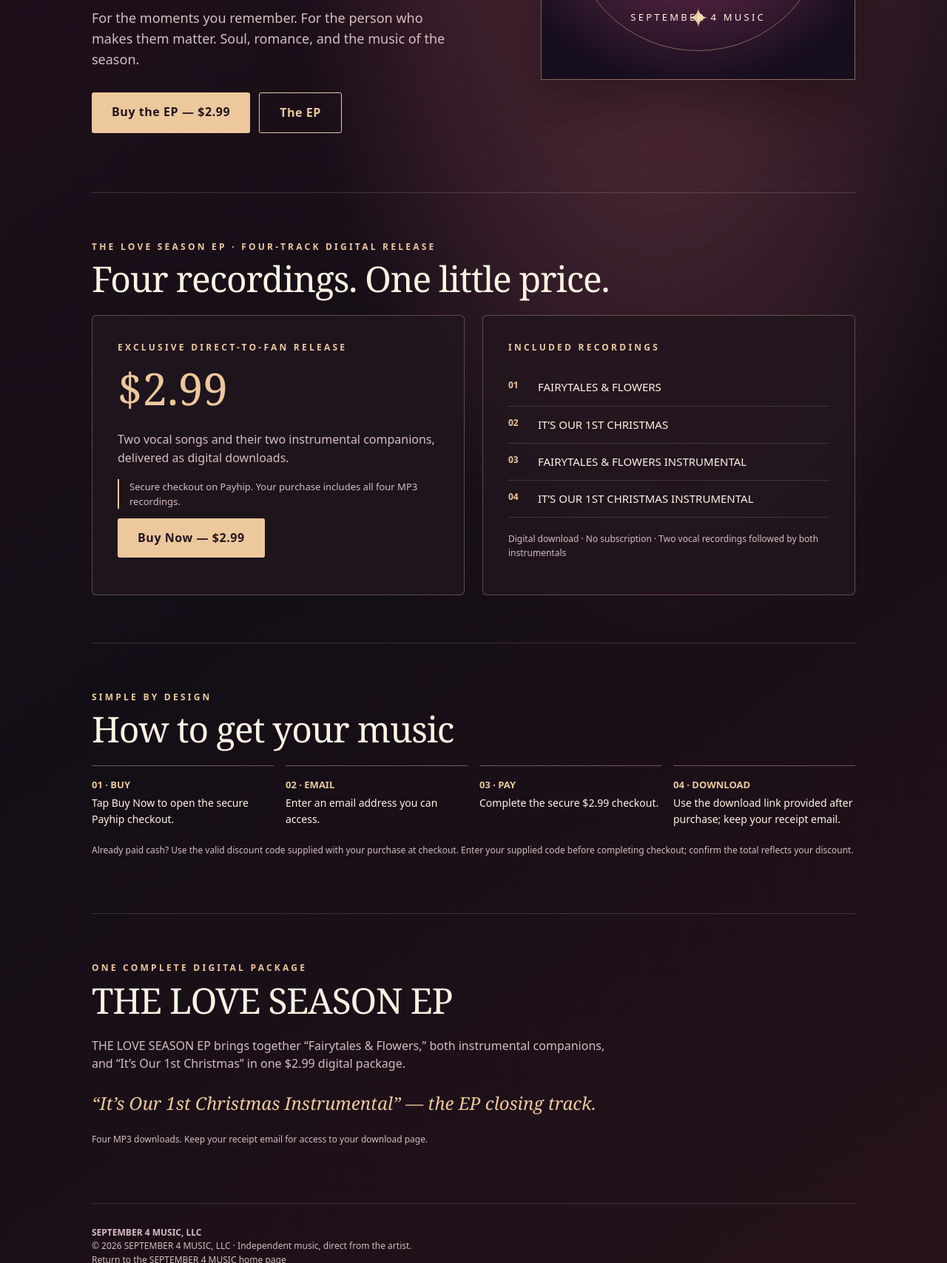
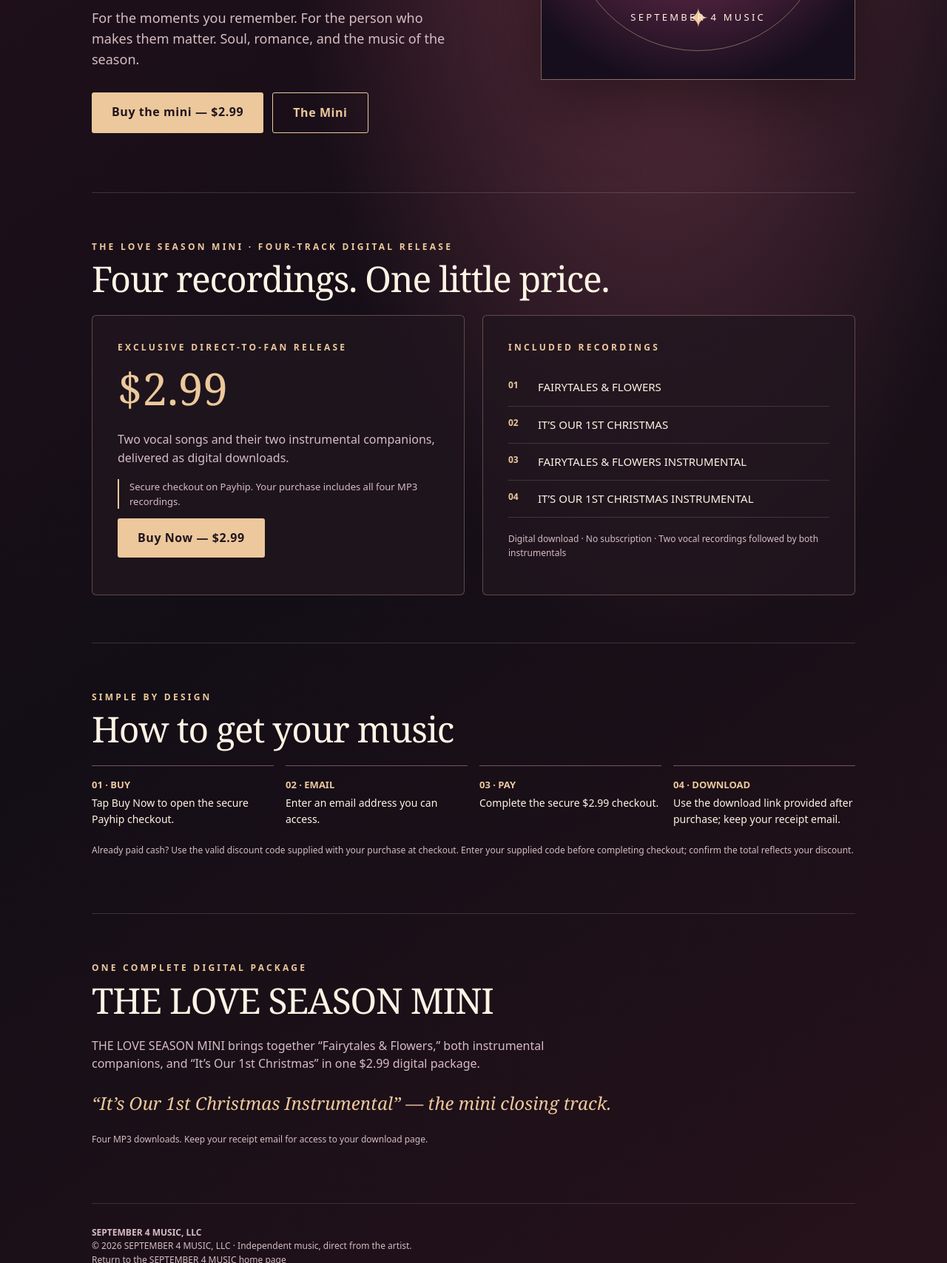
Before and after one commit to Dapndash/September4music.com.github.io-, a plain HTML site: page love-season/index.html in a window 1280 px wide. Shown: the part 560-2268 px from the top of the page at 74% size. Drawn offline with Linux system fonts and the light colour scheme.

Commit message:
Use Holiday Mini naming for Love Season release

```diff
--- a/love-season/index.html
+++ b/love-season/index.html
@@ -2,8 +2,8 @@
 <html lang="en"><head>
 <meta charset="utf-8"><meta name="viewport" content="width=device-width, initial-scale=1">
 <meta name="theme-color" content="#170d16">
-<title>THE LOVE SEASON | REEZIE REEZ — SEPTEMBER 4 MUSIC</title>
-<meta name="description" content="THE LOVE SEASON by REEZIE REEZ. Buy the $2.99 four-track digital EP, with vocal recordings and instrumentals.">
+<title>THE LOVE SEASON HOLIDAY MINI | REEZIE REEZ — SEPTEMBER 4 MUSIC</title>
+<meta name="description" content="THE LOVE SEASON by REEZIE REEZ. Buy the $2.99 four-track digital mini, with vocal recordings and instrumentals.">
 <style>
 :root{color-scheme:dark;--bg:#130e16;--card:#241823;--gold:#ecc89c;--cream:#fff3e4;--muted:#d5bdc2;--border:#76545c}
 *{box-sizing:border-box}html{scroll-behavior:smooth}body{margin:0;background:radial-gradient(ellipse at 70% 12%,#6a3445 0,transparent 40%),linear-gradient(145deg,#24101d 0%,#130e16 50%,#27121b 100%);color:var(--cream);font-family:system-ui,-apple-system,"Segoe UI",sans-serif;line-height:1.55}
@@ -15,17 +15,17 @@ a{color:inherit}a:focus-visible,button:focus-visible{outline:3px solid var(--gol
 <header class="top"><a class="brand" href="/">SEPTEMBER 4 MUSIC</a><a class="nav" href="#holiday">HOLIDAY RELEASE ↓</a></header>
 <main>
 <section class="hero" aria-label="The Love Season">
-<div><div class="eyebrow">REEZIE REEZ · THE HOLIDAY COLLECTION</div><h1>THE<br>LOVE<br>SEASON</h1><div class="artist">REEZIE REEZ</div><p class="intro">For the moments you remember. For the person who makes them matter. Soul, romance, and the music of the season.</p><div class="cta-row"><a class="button" href="https://payhip.com/b/O0ZS1">Buy the EP — $2.99</a><a class="button secondary" href="#ep">The EP</a></div></div>
+<div><div class="eyebrow">REEZIE REEZ · THE HOLIDAY COLLECTION</div><h1>THE<br>LOVE<br>SEASON</h1><div class="artist">REEZIE REEZ</div><p class="intro">For the moments you remember. For the person who makes them matter. Soul, romance, and the music of the season.</p><div class="cta-row"><a class="button" href="https://payhip.com/b/O0ZS1">Buy the mini — $2.99</a><a class="button secondary" href="#ep">The Mini</a></div></div>
 <div class="art" role="img" aria-label="Decorative typographic artwork for The Love Season; not an official album-cover replacement"><div class="art-content"><div class="art-kicker">REEZIE REEZ</div><div class="art-title">The<br>Love<br>Season</div><div class="art-footer">SEPTEMBER 4 MUSIC</div></div></div>
 </section>
 <section id="holiday" class="section">
-<div class="eyebrow">THE LOVE SEASON EP · Four-track digital release</div><h2>Four recordings. One little price.</h2>
+<div class="eyebrow">THE LOVE SEASON MINI · Four-track digital release</div><h2>Four recordings. One little price.</h2>
 <div class="grid"><div class="panel"><div class="eyebrow">Exclusive direct-to-fan release</div><p class="price">$2.99</p><p class="muted">Two vocal songs and their two instrumental companions, delivered as digital downloads.</p><p class="note">Secure checkout on Payhip. Your purchase includes all four MP3 recordings.</p><a class="button" href="https://payhip.com/b/O0ZS1">Buy Now — $2.99</a></div>
 <div class="panel"><div class="eyebrow">Included recordings</div><ol class="tracks">
 <li><span>01</span><strong>FAIRYTALES &amp; FLOWERS</strong></li><li><span>02</span><strong>IT’S OUR 1ST CHRISTMAS</strong></li><li><span>03</span><strong>FAIRYTALES &amp; FLOWERS INSTRUMENTAL</strong></li><li><span>04</span><strong>IT’S OUR 1ST CHRISTMAS INSTRUMENTAL</strong></li>
 </ol><p class="tiny">Digital download · No subscription · Two vocal recordings followed by both instrumentals</p></div></div>
 </section>
 <section class="section" aria-labelledby="checkout-title"><div class="eyebrow">Simple by design</div><h2 id="checkout-title">How to get your music</h2><div class="steps"><div class="step"><b>01 · BUY</b>Tap Buy Now to open the secure Payhip checkout.</div><div class="step"><b>02 · EMAIL</b>Enter an email address you can access.</div><div class="step"><b>03 · PAY</b>Complete the secure $2.99 checkout.</div><div class="step"><b>04 · DOWNLOAD</b>Use the download link provided after purchase; keep your receipt email.</div></div><p class="tiny" style="margin-top:22px">Already paid cash? Use the valid discount code supplied with your purchase at checkout. Enter your supplied code before completing checkout; confirm the total reflects your discount.</p></section>
-<section id="ep" class="section"><div class="eyebrow">One complete digital package</div><h2>THE LOVE SEASON EP</h2><p class="muted" style="max-width:700px">THE LOVE SEASON EP brings together “Fairytales &amp; Flowers,” both instrumental companions, and “It’s Our 1st Christmas” in one $2.99 digital package.</p><p class="closer">“It’s Our 1st Christmas Instrumental” — the EP closing track.</p><p class="tiny">Four MP3 downloads. Keep your receipt email for access to your download page.</p></section>
+<section id="ep" class="section"><div class="eyebrow">One complete digital package</div><h2>THE LOVE SEASON MINI</h2><p class="muted" style="max-width:700px">THE LOVE SEASON MINI brings together “Fairytales &amp; Flowers,” both instrumental companions, and “It’s Our 1st Christmas” in one $2.99 digital package.</p><p class="closer">“It’s Our 1st Christmas Instrumental” — the mini closing track.</p><p class="tiny">Four MP3 downloads. Keep your receipt email for access to your download page.</p></section>
 </main><footer><b>SEPTEMBER 4 MUSIC, LLC</b><br>© 2026 SEPTEMBER 4 MUSIC, LLC · Independent music, direct from the artist.<br><a href="/">Return to the SEPTEMBER 4 MUSIC home page</a></footer>
 </div></body></html>
```
